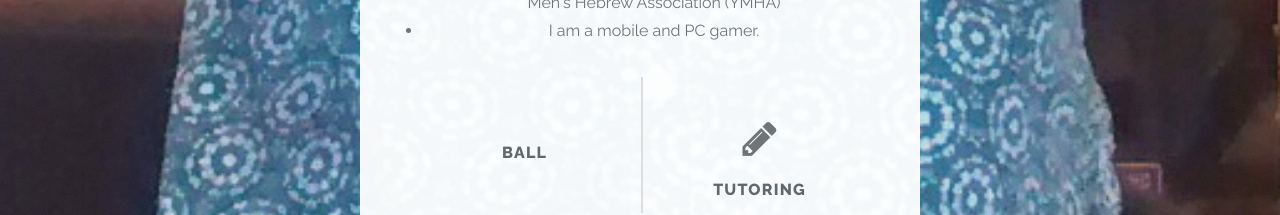
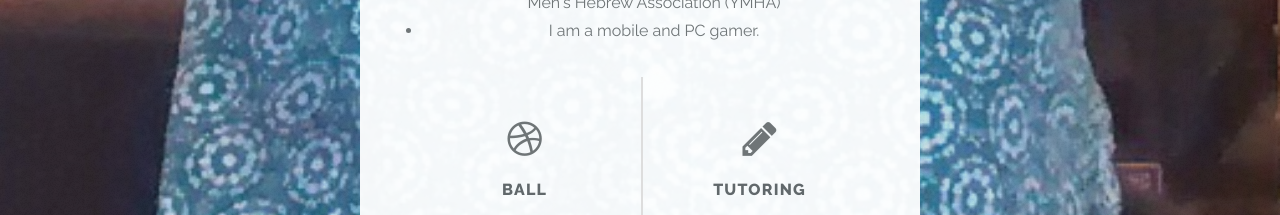
Before and after one commit to shaeqahmed/shaeqahmed.github.io, a plain HTML site: page index.html in a window 1280 px wide. Shown: the part 1900-2115 px from the top of the page. Drawn offline with Linux system fonts and the light colour scheme; files whose address does not match are found by name.

Commit message:
Update index.html

```diff
--- a/index.html
+++ b/index.html
@@ -56,7 +56,7 @@
 </ul></p>
 						<ul class="icons-grid">
 							<li>
-								<span class="icon major alt fa-dribble"></span>
+								<span class="icon major fa-dribbble"></span>
 								<h3>Ball</h3>
 							</li>
 							<li>
```
